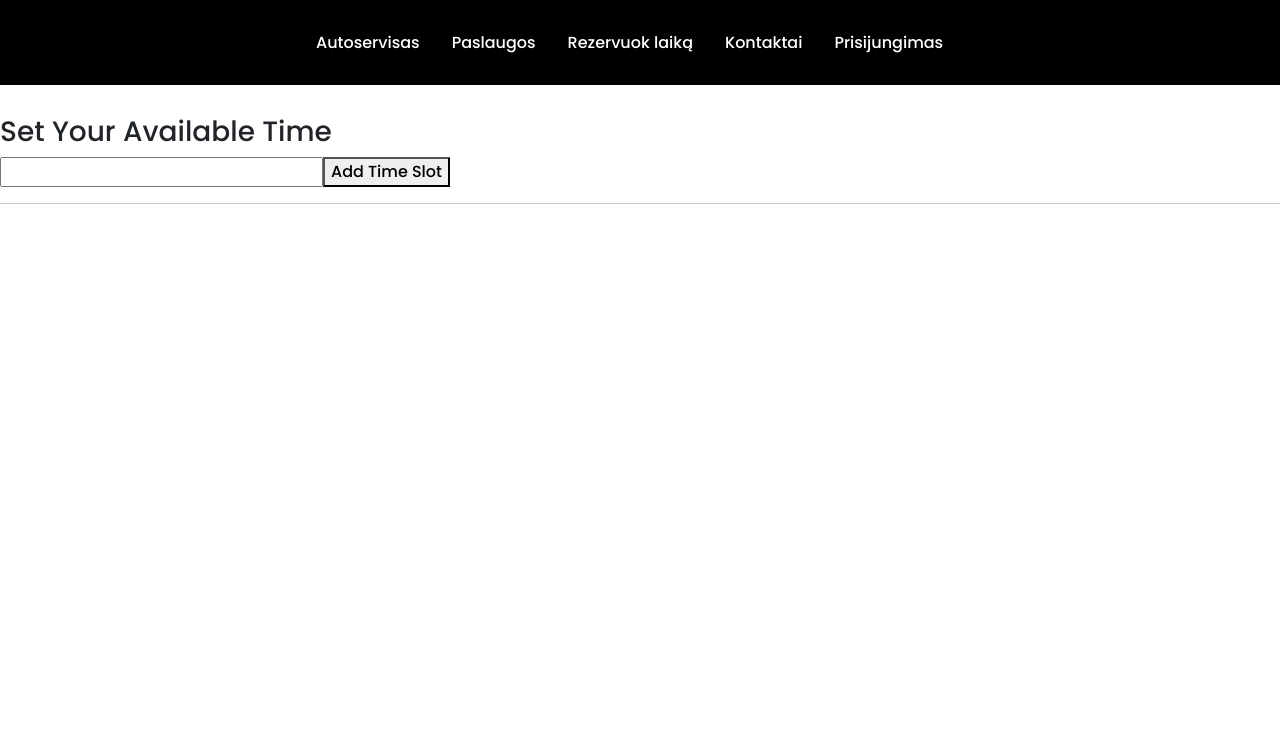
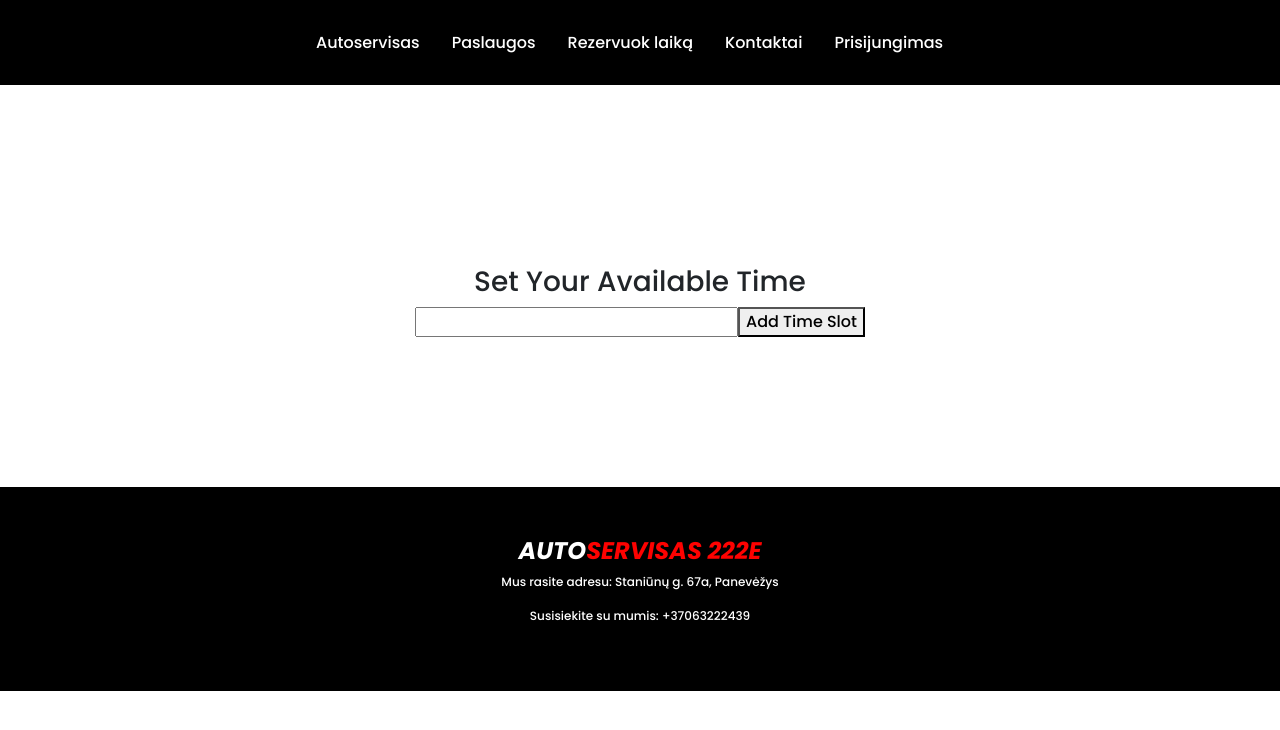
Before and after one commit to Sandruttee/autoservisas222e, a React (Create React App) app: page /AvailableTimeForm in a window 1280 px wide. Shown: the top 730 px of the page. Built offline with nearby package versions, Linux system fonts and the light colour scheme.

Commit message:
css styling

```diff
--- a/src/pages/AvailableTimeForm.js
+++ b/src/pages/AvailableTimeForm.js
@@ -2,7 +2,7 @@ import React, { useState } from "react";
 
 function AvailableTimeForm({ setAvailableTimes }) {
   const [timeSlot, setTimeSlot] = useState("");
-
+  console.log(timeSlot);
   const handleAddTimeSlot = () => {
     if (timeSlot.trim() !== "") {
       setAvailableTimes((prevTimes) => [...prevTimes, timeSlot]);
@@ -12,6 +12,7 @@ function AvailableTimeForm({ setAvailableTimes }) {
 
   return (
     <div>
+      <div className="formContainer">
         <h3>Set Your Available Time</h3>
         <input
           type="text"
@@ -19,7 +20,16 @@ function AvailableTimeForm({ setAvailableTimes }) {
           onChange={(e) => setTimeSlot(e.target.value)}
         />
         <button onClick={handleAddTimeSlot}>Add Time Slot</button>
-      <hr />
+      </div>
+      <footer>
+        <h4>
+          AUTO<span className="red-text">SERVISAS 222E</span>
+        </h4>
+        <p className="p-footer">
+          Mus rasite adresu: Staniūnų g. 67a, Panevėžys
+        </p>
+        <p className="p-footer">Susisiekite su mumis: +37063222439</p>
+      </footer>
     </div>
   );
 }
--- a/src/pages/BookingApp.js
+++ b/src/pages/BookingApp.js
@@ -24,6 +24,16 @@ function BookingApp({ availableTimes }) {
           <p>{selectedTime}</p>
         </div>
       )}
+
+      <footer>
+        <h4>
+          AUTO<span className="red-text">SERVISAS 222E</span>
+        </h4>
+        <p className="p-footer">
+          Mus rasite adresu: Staniūnų g. 67a, Panevėžys
+        </p>
+        <p className="p-footer">Susisiekite su mumis: +37063222439</p>
+      </footer>
     </div>
   );
 }
--- a/src/pages/styling.css
+++ b/src/pages/styling.css
@@ -170,3 +170,8 @@ footer {
   padding: 150px;
   text-align: center;
 }
+
+.formContainer {
+  text-align: center;
+  padding: 150px;
+}
```
Lines whose indentation alone changed are shown as unchanged.
